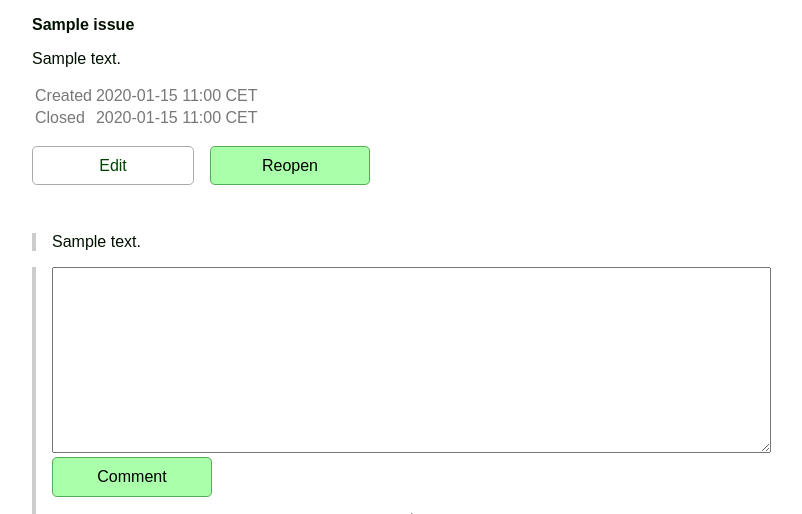
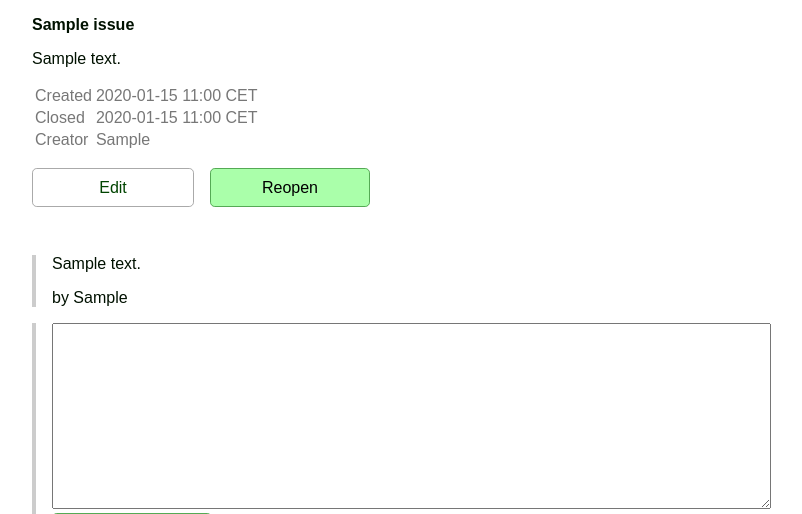
Before and after one commit to qznc/family_issue_tracker, a Django app: page /i/1 in a window 1280 px wide. Shown: the part 55-569 px from the top of the page, without its empty margins (238-1040 px from the left). Run offline with Django 3.2, Linux system fonts and the light colour scheme; tables that the repository leaves empty hold one stand-in row (values such as "Sample post"); some libraries are stand-ins or nearby versions.

Commit message:
Store creator as string
This is kind of a workaround. This means the name does not update, if
the sandstorm user updates the name.

See https://github.com/phildini/django-sandstorm/issues/6

```diff
--- a/issues/models.py
+++ b/issues/models.py
@@ -6,6 +6,7 @@ class Issue(models.Model):
     title = models.CharField(max_length=60)
     description = models.TextField(null=True, blank=True,
         help_text="Editable text field")
+    creator = models.CharField(max_length=256, blank=True)
     created = models.DateTimeField(auto_now_add=True)
     closed = models.DateTimeField(null=True, blank=True)
     for_anon = models.BooleanField(default=False,
@@ -28,4 +29,5 @@ class Comment(models.Model):
     issue = models.ForeignKey('Issue', on_delete=models.CASCADE,
         related_name="comments")
     body = models.TextField()
+    creator = models.CharField(max_length=256, blank=True)
     created = models.DateTimeField(auto_now_add=True)
--- a/issues/templates/show_issue.html
+++ b/issues/templates/show_issue.html
@@ -10,6 +10,7 @@
 {% if issue.closed %}
 <tr><td>Closed</td><td>{{ issue.closed|date:"Y-m-d H:i e" }}</td></tr>
 {% endif %}
+<tr><td>Creator</td><td>{{ issue.creator }}</td></tr>
 </table>
 <div class="issue_modifiers">
 	<a id="edit_issue" href="{% url 'edit_issue' issue.id %}">Edit</a>
@@ -29,7 +30,7 @@
 </div>
 <ol class="comments">
 {% for comment in issue.comments.all %}
-<li><p>{{ comment.body|markdown }}</p></li>
+<li><p>{{ comment.body|markdown }}</p><p>by {{comment.creator}}</li>
 {% endfor %}
 <li><form method="POST" action="{% url 'create_comment' %}">
 {% csrf_token %}
--- a/issues/views.py
+++ b/issues/views.py
@@ -37,7 +37,9 @@ def create(request):
     if request.method == "POST":
         form = IssueForm(request.POST)
         if form.is_valid():
-            i = form.save()
+            i = form.save(commit=False)
+            i.creator = getattr(request.user, 'first_name', 'anonym')
+            i.save()
             return redirect('show_issue', i.pk)
     else:
         form = IssueForm()
@@ -54,7 +56,9 @@ def show(request, id):
 def create_comment(request):
     form = CommentForm(request.POST)
     assert form.is_valid()
-    i = form.save()
+    i = form.save(commit=False)
+    i.creator = getattr(request.user, 'first_name', 'anonym')
+    i.save()
     return redirect('show_issue', i.issue.pk)
 
 @require_POST
```
Also changed, not shown: issues/migrations/0008_auto_20160713_2144.py (added).
